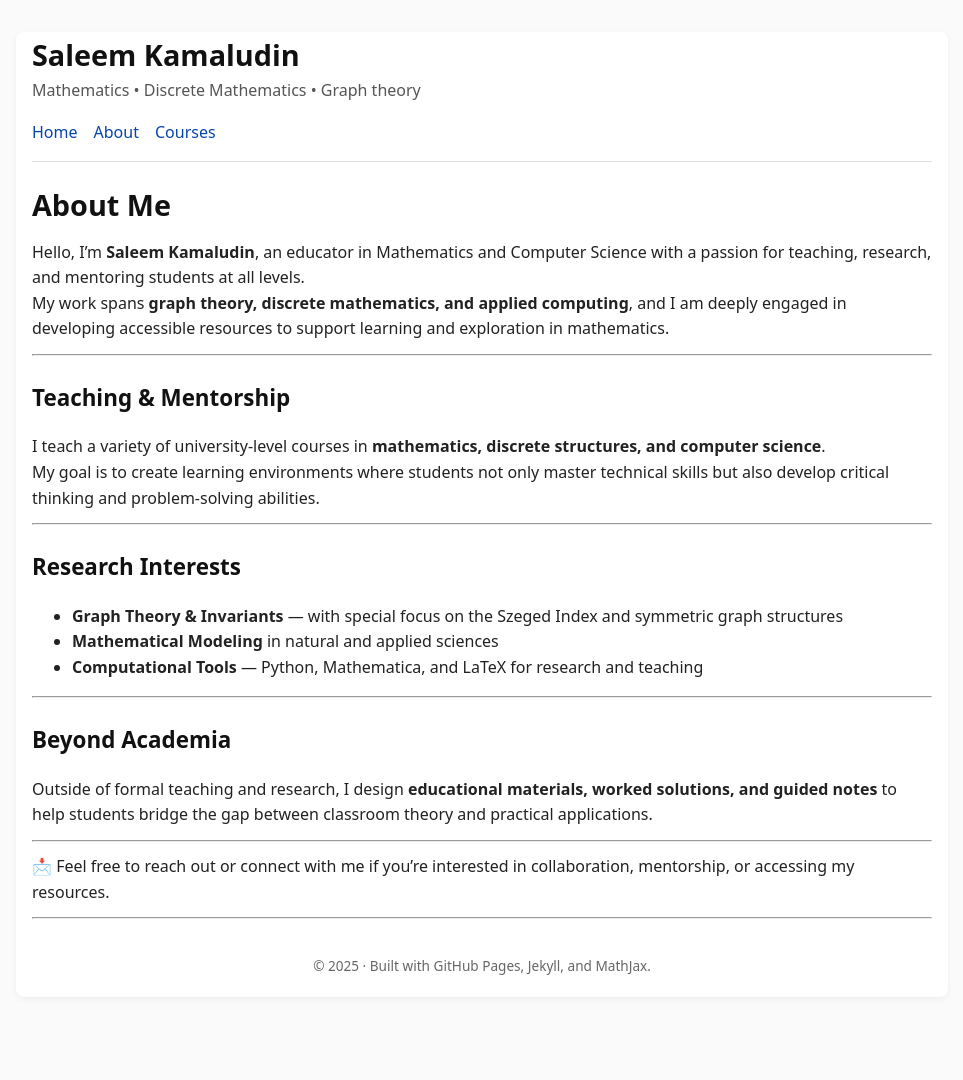
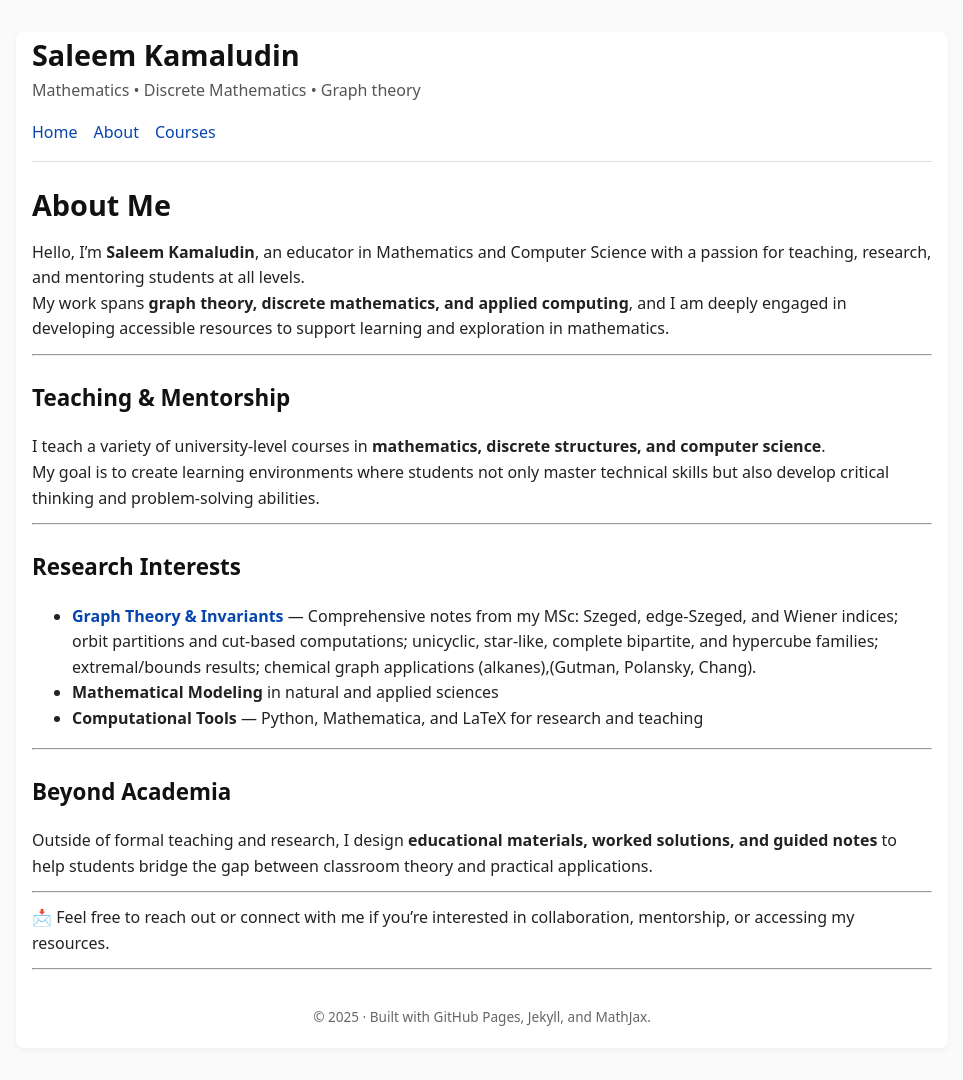
Before and after one commit to SaleemKamaludin/SaleemKamaludin.github.io, a Jekyll site: the page built from about.md, in a window 1280 px wide. Shown: the whole page, without its empty margins (158-1121 px from the left). Built offline with Jekyll 4.4.1, drawn with Linux system fonts in a browser that asks for light colours; before the commit the page ends 1029 px from its top, so only the background shows below that.

Commit message:
Update about.md

```diff
--- a/about.md
+++ b/about.md
@@ -19,9 +19,11 @@ My goal is to create learning environments where students not only master techni
 ---
 
 ## Research Interests
-- **Graph Theory & Invariants** — with special focus on the Szeged Index and symmetric graph structures
+- <a href="{{ '/notes/graph-theory/' | relative_url }}"><strong>Graph Theory & Invariants</strong></a> — Comprehensive notes from my MSc: Szeged, edge-Szeged, and Wiener indices; orbit partitions and cut-based computations; unicyclic, star-like, complete bipartite, and hypercube families; extremal/bounds results; chemical graph applications (alkanes),(Gutman, Polansky, Chang).
 - **Mathematical Modeling** in natural and applied sciences
 - **Computational Tools** — Python, Mathematica, and LaTeX for research and teaching
+
+
 
 ---
 
```
